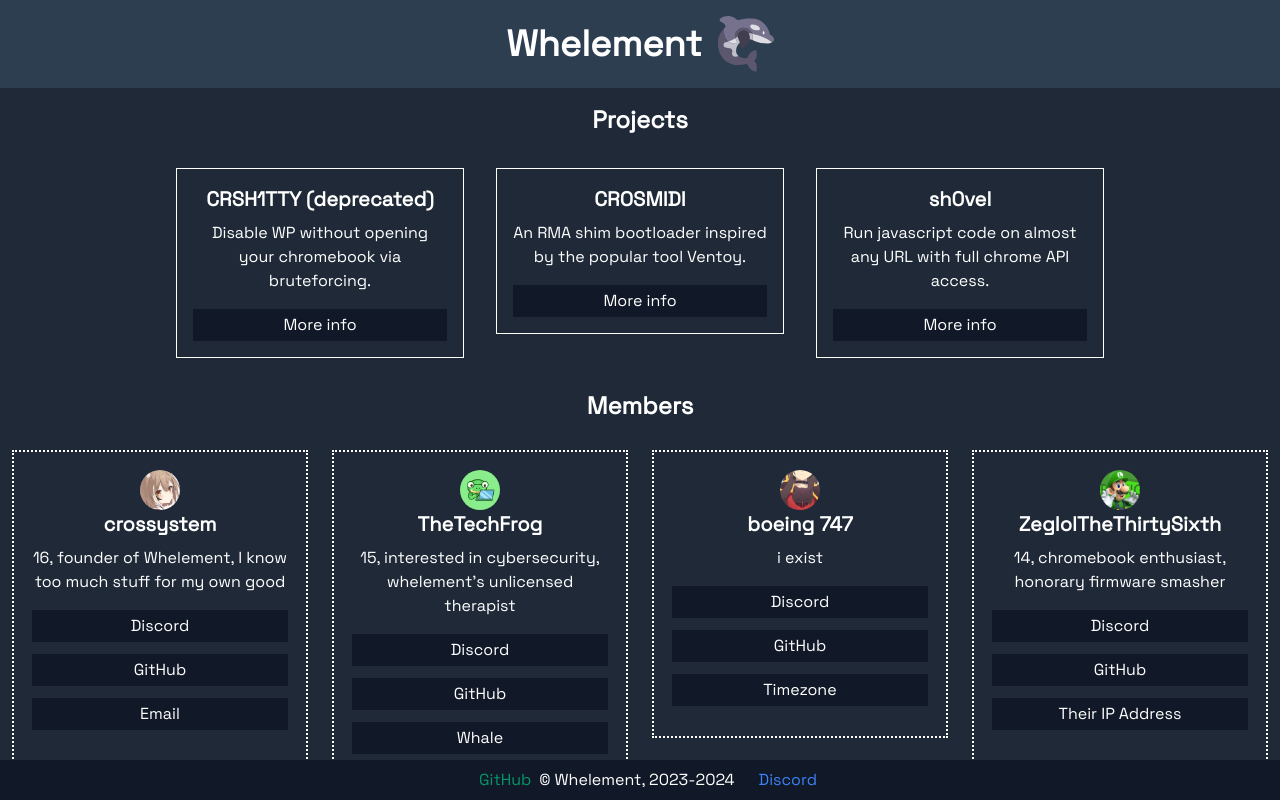
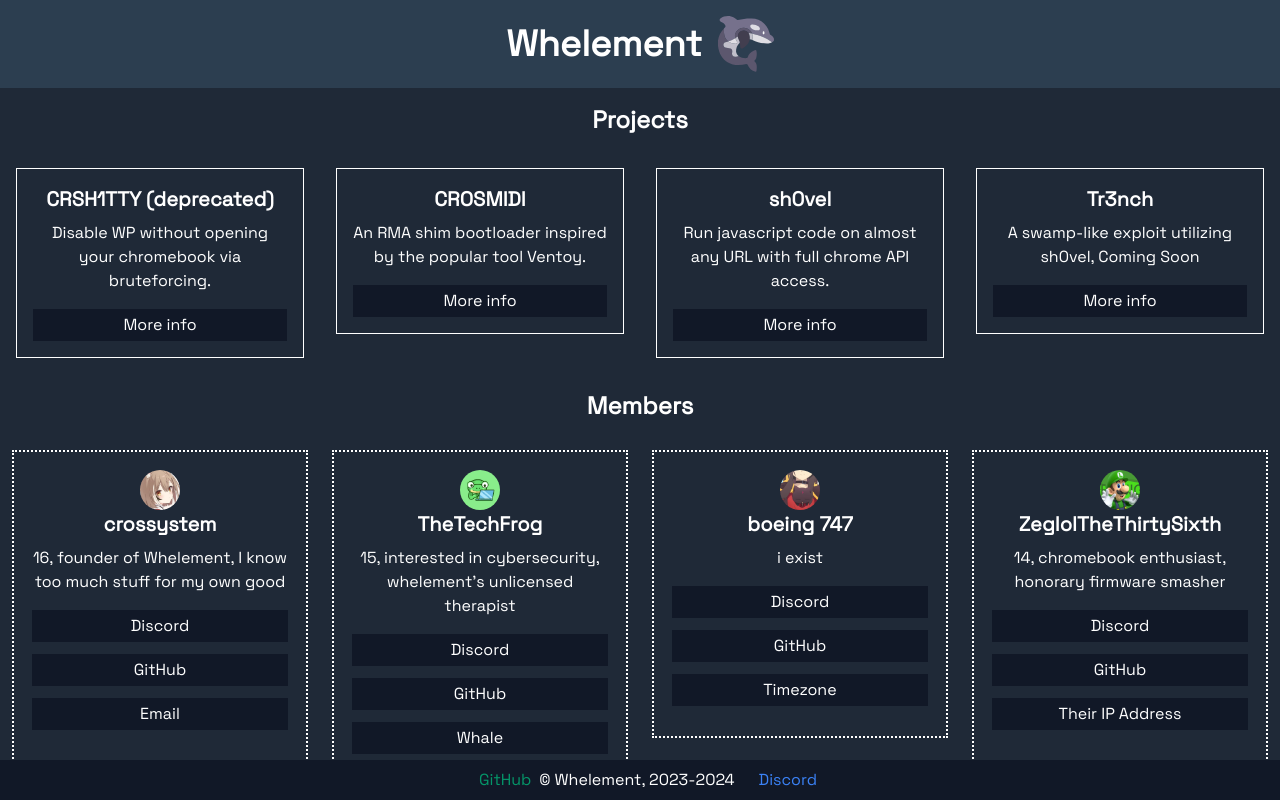
Before and after one commit to Whelement/Whelement.github.io, a React (Create React App) app: page / in a window 1280 px wide. Shown: the top 800 px of the page. Built offline with nearby package versions, Linux system fonts and the light colour scheme.

Commit message:
Mrow meow meow mrrp (added Tr3nch to whelement.me) :3

```diff
--- a/src/pages/index.js
+++ b/src/pages/index.js
@@ -70,6 +70,20 @@ function Website() {
             <button
               className="w-full bg-gray-900 hover:bg-gray-700 text-white h-8"
               onClick={() => alert("sh0vel: WIP")}
+            >
+              More info
+            </button>
+          </div>
+        </div>
+        <div className="w-1/4 p-4">
+          <div className="border border-white p-4">
+            <h2 className="text-center font-bold text-xl mb-2">Tr3nch</h2>
+            <p className="text-center mb-4">
+            A swamp-like exploit utilizing sh0vel, Coming Soon
+            </p>
+            <button
+              className="w-full bg-gray-900 hover:bg-gray-700 text-white h-8"
+              onClick={() => alert("Tr3nch: WIP")}
             >
               More info
             </button>
```
